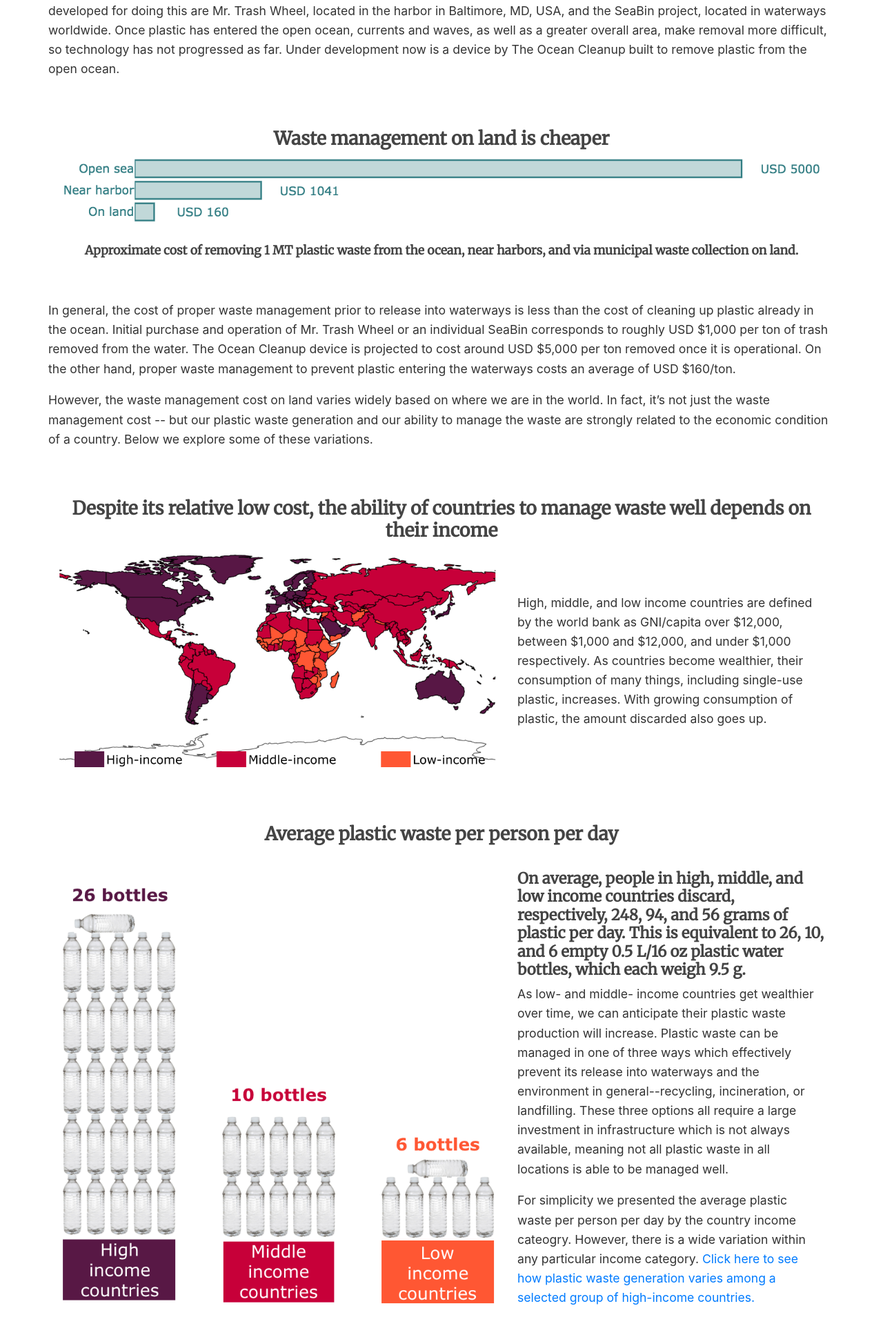
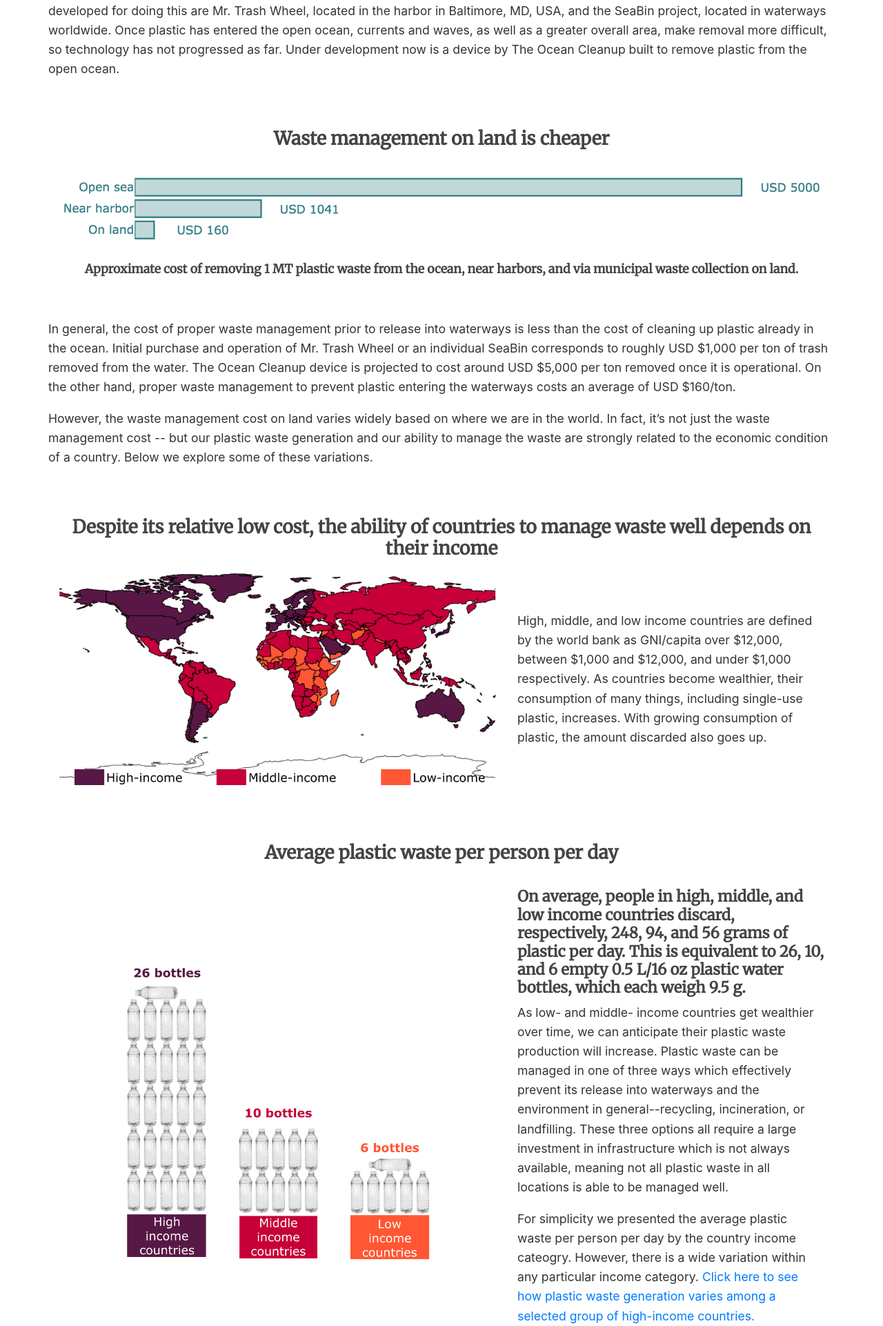
Before and after one commit to royanin/plastic_waste, a Flask app: page / in a window 1280 px wide. Shown: the part 917-2839 px from the top of the page at 69% size. Run offline with Flask 2, Linux system fonts and the light colour scheme; some libraries are stand-ins or nearby versions.

Commit message:
resizing figures

```diff
--- a/plastic_pollution/templates/content/index_details.html
+++ b/plastic_pollution/templates/content/index_details.html
@@ -53,6 +53,7 @@
 <br><br>
 <div class="container">
 <h4 class="text-center">Waste management on land is cheaper</h4>
+    <br>
 <div class="row">
     <div class="col-md-12 text-center">
         <div>
@@ -95,10 +96,12 @@
 <br>
 <div class="container h-100">
 <div class="row align-items-center h-100">
-    <div class="col-md-7">
+    <div class="col-md-1"></div>
+    <div class="col-md-5">
 
         <img src="static/images/waste_bottle_eq.png" alt="average plastic waste generation by country income level" width="100%"/>
     </div>
+    <div class="col-md-1"></div>
     <div class="col-md-5 mx-auto">
         <h5>On average, people in high, middle, and low income countries discard, respectively, 248, 94, and 56 grams of plastic per day. This is equivalent to 26, 10, and 6 empty 0.5 L/16 oz plastic water bottles, which each weigh 9.5 g.</h5>
 
@@ -151,14 +154,16 @@
 
 {# well managed waste #}
 <br><br>
-<div class="container">
+<div class="container h-100">
 <h4 class="text-center">How much plastic waste is managed well globally?</h4>
     <br>
-<div class="row">
-    <div class="col-md-7">
+<div class="row align-items-center h-100">
+    <div class="col-md-1"></div>
+    <div class="col-md-5 mx-auto">
         <img src="static/images/plastic_well_managed.png" alt="plastic waste managed adequately by country income level" width="100%"/>
     </div>
-    <div class="col-md-5">
+    <div class="col-md-1"></div>
+    <div class="col-md-5 mx-auto">
         <p>Most plastic waste from high income countries is well managed through one of these three options, while only about 32% of plastic waste from middle income, and 20% from low income countries is managed well. Poorly-managed waste can enter the world’s waterways, where it can enter the ocean or lead to environmental damage. While the highest plastic use per person occurs in high income countries, lower income countries have less developed infrastructure and smaller budgets, leading to more plastic which can be discharged into waterways.</p>
 
     </div>
@@ -169,14 +174,17 @@
 <br><br>
 <div class="container h-100">
 <h4 class="text-center">How much is spent on waste management?</h4>
+    <br>
 <div class="row align-items-center h-100">
-    <div class="col-md-7">
+    <div class="col-md-1"></div>
+    <div class="col-md-5">
         <div>
         <img src="static/images/city_budget_msw_pct.png" alt="plastic waste managed adequately by country income level" width="100%"/>
         </div>
         <br>
         <h6 class="text-center">Approximate % of city budgets spent on waste management in high, middle, and low income countries</h6>
     </div>
+    <div class="col-md-1"></div>
     <div class="col-md-5 mx-auto">
         <p>The expansion of plastic waste disposal has not been able to keep up with the expansion of production of plastic waste, which may be explained by a combination of the very low cost of plastic and the relatively high cost of effective waste disposal. Cities in low and middle income countries spend a much higher proportion of their municipal budget on waste disposal compared to those in high income countries, and improving waste disposal in lower income countries would require spending an even larger proportion of the local budget on waste disposal at the expense of other city programs.</p>
     </div>
```
